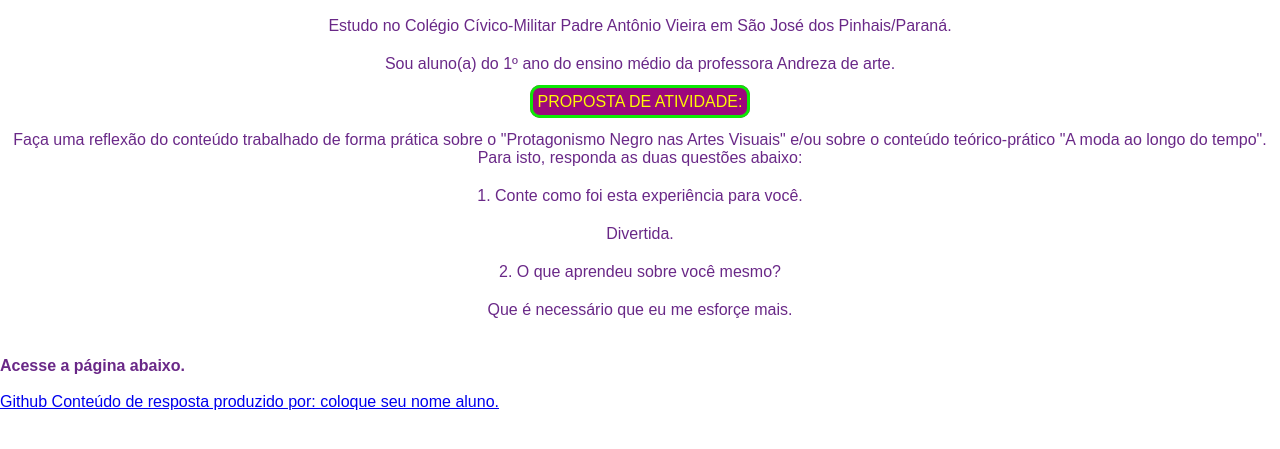
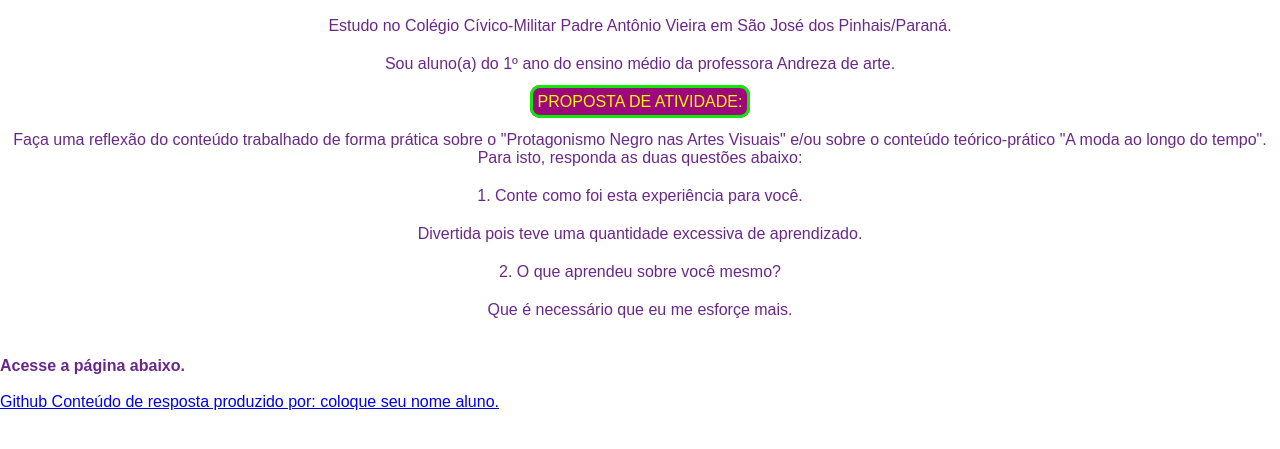
Before and after one commit to luansantospaiva-cmd/Luan-1.A-implementa-o-arte., a plain HTML site: page index.html in a window 1280 px wide. Shown: the part 115-564 px from the top of the page. Drawn offline with Linux system fonts and the light colour scheme.

Commit message:
salvar.com

```diff
--- a/index.html
+++ b/index.html
@@ -24,7 +24,7 @@
 
         <ul>
                 <li>1. Conte como foi esta experiência para você.</li>
-                <p>Divertida.
+                <p>Divertida pois teve uma quantidade excessiva de aprendizado.
 
                 </p>
                 <li>2. O que aprendeu sobre você mesmo?</li>
```
